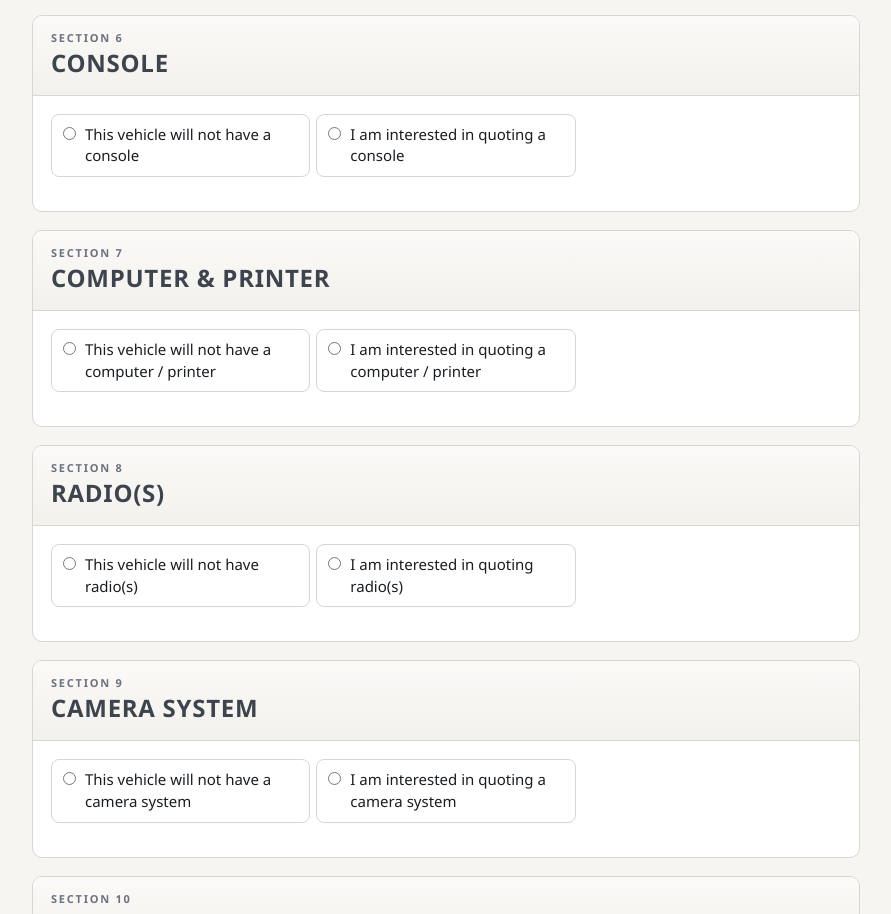
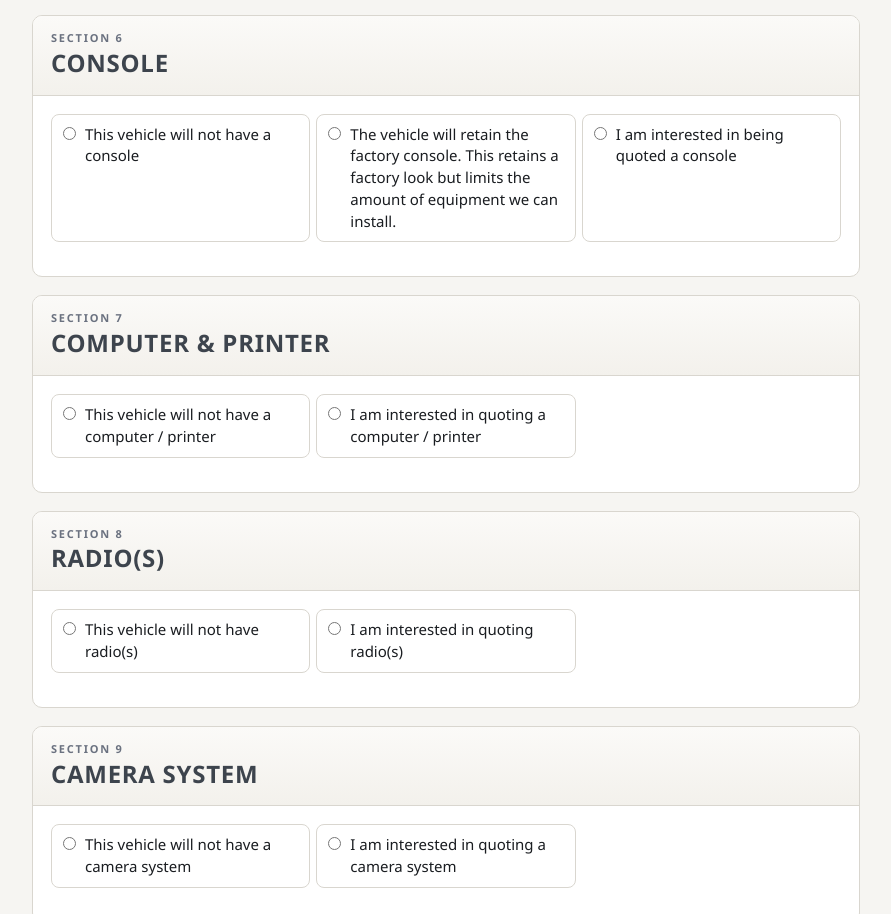
Before and after one commit to kent-wq/moo-build-form, a website: page index.html in a window 1280 px wide. Shown: the part 2266-3180 px from the top of the page, without its empty margins (194-1085 px from the left). Drawn offline with Linux system fonts and the light colour scheme.

Commit message:
Add files via upload

```diff
--- a/index.html
+++ b/index.html
@@ -205,8 +205,7 @@ textarea{resize:vertical;min-height:64px}
 <section class="card" data-sec="console"><div class="card-head"><div class="eyebrow">Section 6</div><h2>Console</h2></div>
 <div class="card-body">
   <div class="field"><label class="q">Console Preference</label>
-    <div class="opts" data-radio="console" data-options='["This vehicle will not have an aftermarket console","New metal console — open to options","I prefer Havis branded consoles","I prefer Gamber branded consoles","Reuse my existing console (same body style)","Other"]'></div>
-    <div class="reveal" data-show="console=Reuse my existing console (same body style)"><label class="q">Existing console make and model</label><input type="text" id="consoleMM"></div>
+    <div class="opts" data-radio="console" data-options='["New metal console — open to options","I prefer Havis branded consoles","I prefer Gamber branded consoles","Other"]'></div>
     <div class="reveal" data-show="console=Other"><input type="text" id="consoleOther"></div></div>
 </div></section>
 
@@ -359,7 +358,7 @@ const state={};
 const GATES={
   lighting:'emergency lighting',
   siren:'a siren & light controller',
-  console:'a console',
+  console:{opts:['This vehicle will not have a console','The vehicle will retain the factory console. This retains a factory look but limits the amount of equipment we can install.','I am interested in being quoted a console'],yes:'I am interested in being quoted a console'},
   computer:'a computer / printer',
   radios:'radio(s)',
   camera:'a camera system',
@@ -368,10 +367,12 @@ const GATES={
   misc:'additional accessories',
   power:'shore power / charging equipment'
 };
-Object.entries(GATES).forEach(([sec,thing])=>{
+Object.entries(GATES).forEach(([sec,conf])=>{
   const body=document.querySelector(`section[data-sec="${sec}"] .card-body`);
   if(!body)return;
-  const yes=`I am interested in quoting ${thing}`;
+  const thing=typeof conf==='string'?conf:conf.thing;
+  const yes=(typeof conf==='object'&&conf.yes)?conf.yes:`I am interested in quoting ${thing}`;
+  const optList=(typeof conf==='object'&&conf.opts)?conf.opts:[`This vehicle will not have ${thing}`,yes];
   const wrap=document.createElement('div');
   wrap.className='reveal gate-reveal';
   wrap.setAttribute('data-show',`gate_${sec}=${yes}`);
@@ -379,7 +380,7 @@ Object.entries(GATES).forEach(([sec,thing])=>{
   const field=document.createElement('div');field.className='field';
   const opts=document.createElement('div');opts.className='opts';
   opts.setAttribute('data-radio',`gate_${sec}`);
-  opts.setAttribute('data-options',JSON.stringify([`This vehicle will not have ${thing}`,yes]));
+  opts.setAttribute('data-options',JSON.stringify(optList));
   field.append(opts);
   body.append(field,wrap);
 });
@@ -710,7 +711,7 @@ function buildSummary(){
   s+=line('Controller',g('sirenCtrl')==='Other'?'Other: '+f('sirenCtrlOther'):g('sirenCtrl'));
   s+=line('Primary Speaker',g('sirenSpk'))+line('Low Frequency',g('lowFreq'))+line('Brand/Requirements',f('sirenNotes'));
   s+='\n— CONSOLE / COMPUTER / PRINTER —\n'+line('Console Interest',g('gate_console')||'(not answered)')+line('Computer/Printer Interest',g('gate_computer')||'(not answered)');
-  let con=g('console');if(con&&con.startsWith('Reuse')&&f('consoleMM'))con+=' — '+f('consoleMM');
+  let con=g('console');
   if(con==='Other')con='Other: '+f('consoleOther');
   s+=line('Console',con);
   s+=line('Computer',g('computer')==='Yes, a computer / mount is needed'?('Needed — '+(f('computerMM')||'make/model TBD')):g('computer'));
@@ -756,7 +757,6 @@ const CRIT=[
  {label:'Radio make & model',why:'determines the console bracket and faceplates we order — we can\'t build your console correctly without it',when:()=>val('radio')==='I have radio(s) — make and model below',els:()=>[...document.querySelectorAll('.radioMM')],ok:()=>$$('.radioMM').some(e=>e.value.trim())},
  {label:'Radio mount style',why:'tells us which control-head bracket to order',when:()=>val('radio')==='I have radio(s) — make and model below',els:()=>[],ok:()=>!!val('radioMount')},
  {label:'Camera make & model',why:'each camera system needs different mounts and wiring',when:()=>{const c=val('camera')||[];return c.some(v=>v.indexOf('make/model below')>-1)},els:()=>['cameraMM'],ok:()=>!!ft('cameraMM')},
- {label:'Existing console make & model',why:'confirms your console fits the new body style and which mounting kit we order',when:()=>(val('console')||'').indexOf('Reuse')===0,els:()=>['consoleMM'],ok:()=>!!ft('consoleMM')},
  {label:'Preferred bumper make & model',why:'so we quote the exact bumper you want instead of a substitute',when:()=>(val('bumper')||[]).includes('I have a preference for a specific bumper brand/model'),els:()=>['bumperMM'],ok:()=>!!ft('bumperMM')}
 ];
 function critIssues(){return CRIT.filter(c=>c.when()&&!c.ok())}
```
